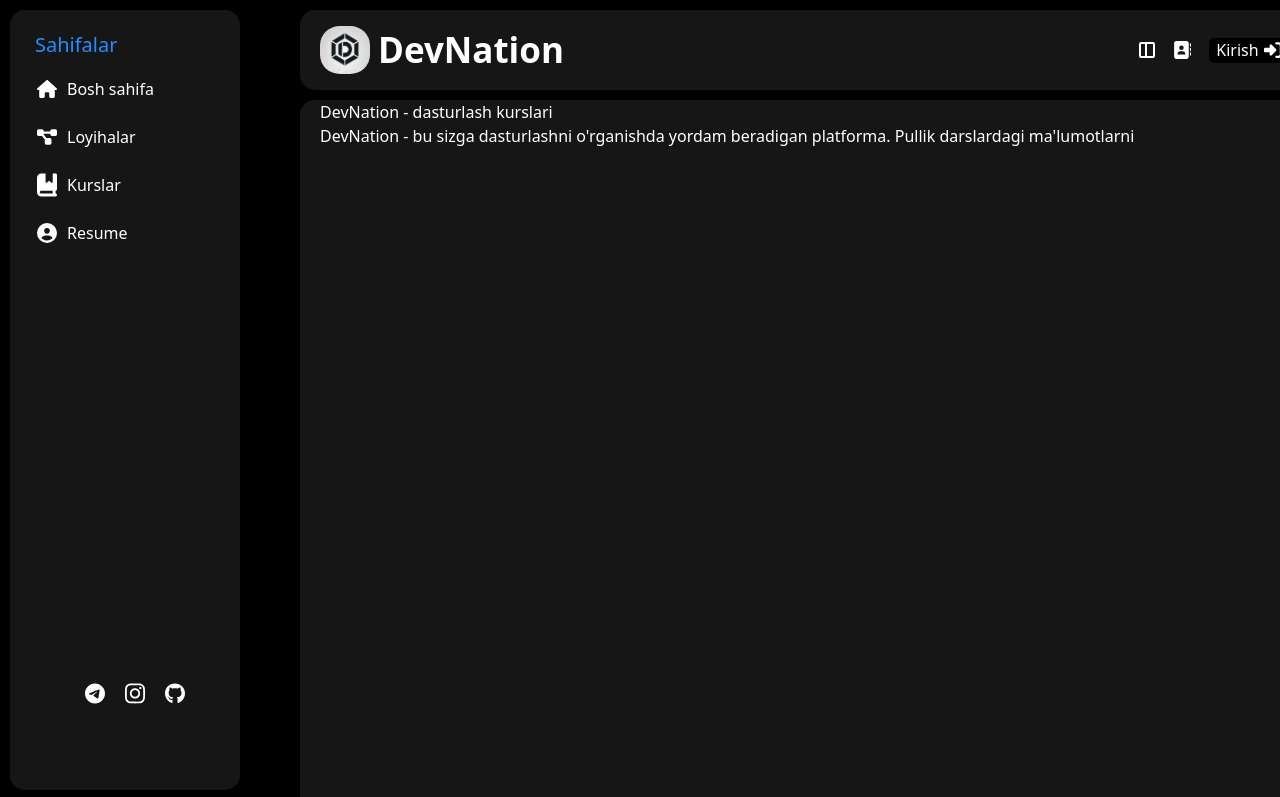
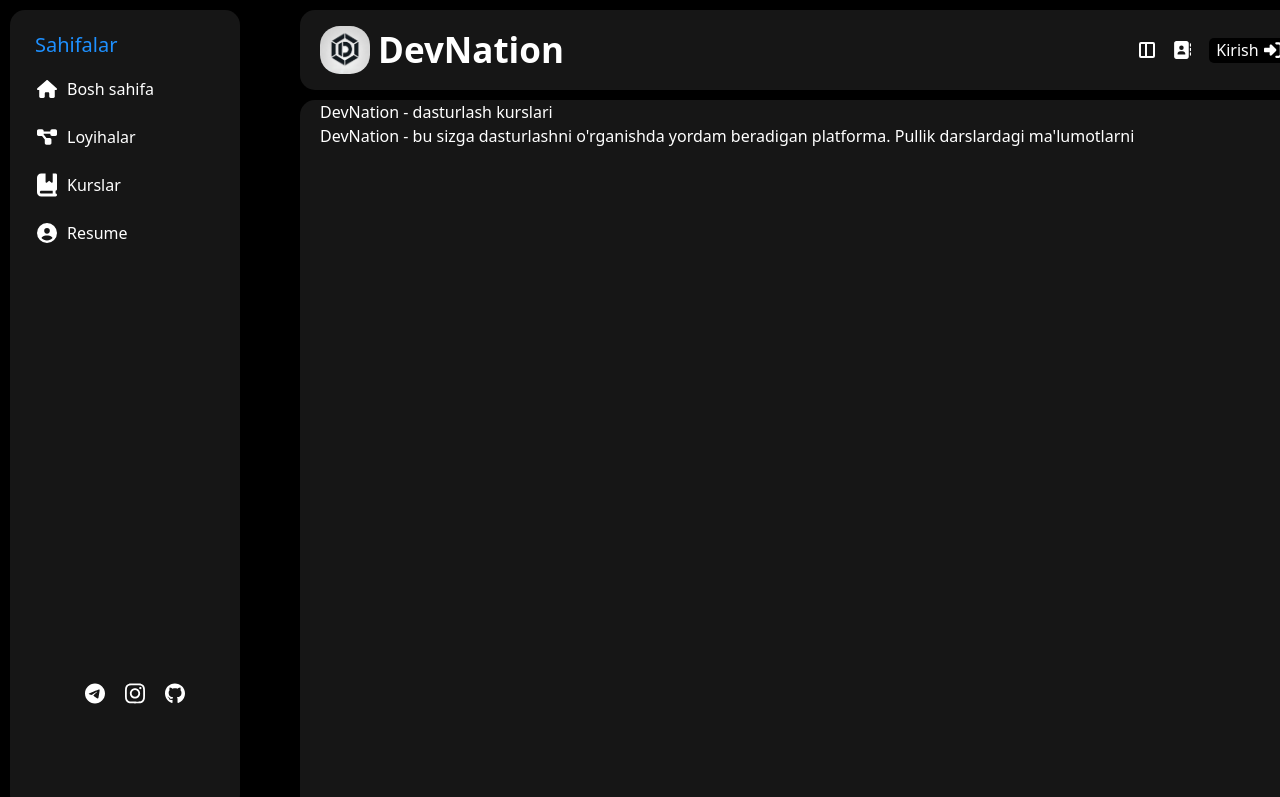
Before and after one commit to muhammadfayziyev2/devNation, a Next.js app: page / in a window 1280 px wide. Shown: the top 797 px of the page. Built offline with nearby package versions, Linux system fonts and the light colour scheme.

Commit message:
modified:   src/app/globals.css

```diff
--- a/src/app/globals.css
+++ b/src/app/globals.css
@@ -34,7 +34,7 @@
   overflow-y: auto;
   position: sticky;
   width: 18%;;
-  height: calc(100vh - 20px);
+  height: 100%;
  position: fixed;
 }
 
```
